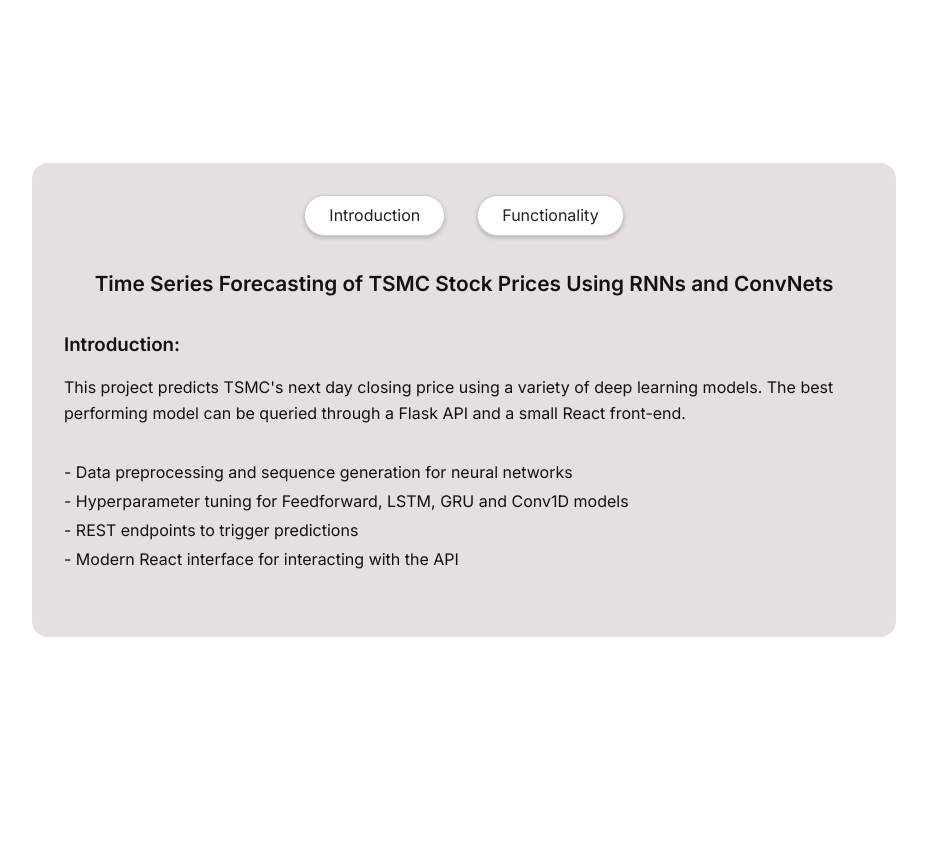
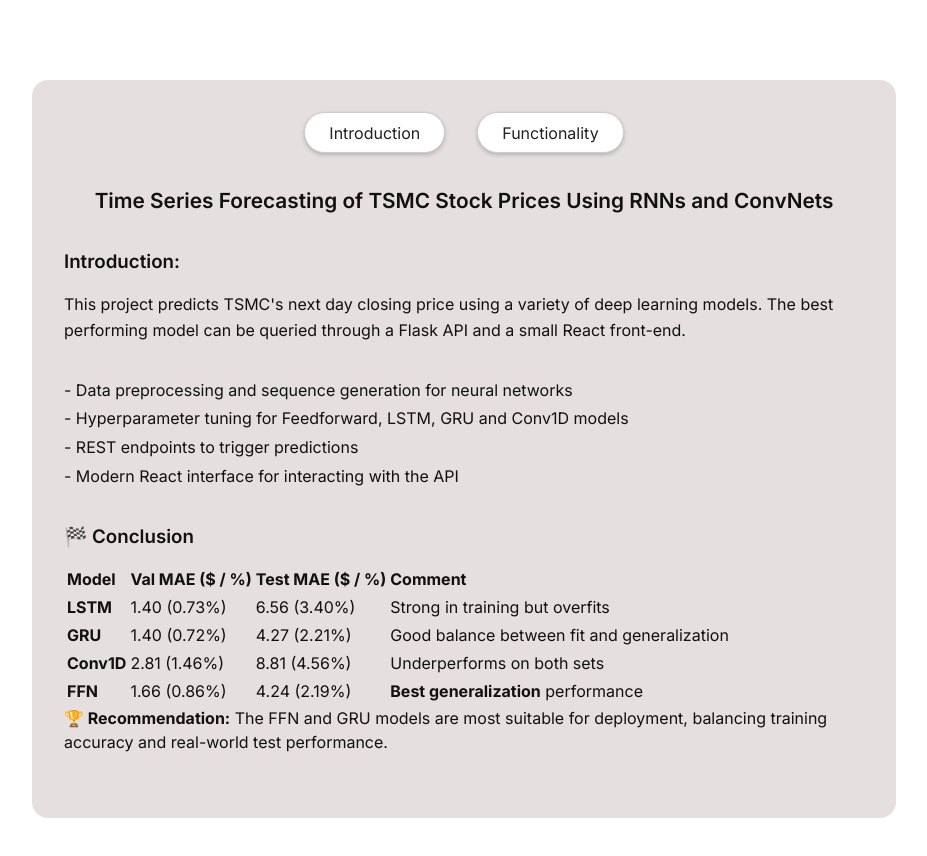
Before and after one commit to hungkaihsin/Time-Series-Forecasting-of-TSMC-Stock-Prices-Using-RNNs-and-ConvNets, a React (Vite) app in the folder frontend/: page /intro in a window 1280 px wide. Shown: the top 856 px of the page, without its empty margins (176-1103 px from the left). Before the commit the page ends 800 px from the top, so only its background shows below. Built offline with nearby package versions, Linux system fonts and the light colour scheme.

Commit message:
feat: add the conclusion section and anaylsis part

```diff
--- a/frontend/src/pages/IntroductionPage.jsx
+++ b/frontend/src/pages/IntroductionPage.jsx
@@ -30,6 +30,49 @@
           <li>- Modern React interface for interacting with the API</li>
         </ul>
       </section>
+
+      <section className="section">
+        <h3>🏁 Conclusion</h3>
+        <table className="conclusion-table">
+          <thead>
+            <tr>
+              <th>Model</th>
+              <th>Val MAE ($ / %)</th>
+              <th>Test MAE ($ / %)</th>
+              <th>Comment</th>
+            </tr>
+          </thead>
+          <tbody>
+            <tr>
+              <td><strong>LSTM</strong></td>
+              <td>1.40 (0.73%)</td>
+              <td>6.56 (3.40%)</td>
+              <td>Strong in training but overfits</td>
+            </tr>
+            <tr>
+              <td><strong>GRU</strong></td>
+              <td>1.40 (0.72%)</td>
+              <td>4.27 (2.21%)</td>
+              <td>Good balance between fit and generalization</td>
+            </tr>
+            <tr>
+              <td><strong>Conv1D</strong></td>
+              <td>2.81 (1.46%)</td>
+              <td>8.81 (4.56%)</td>
+              <td>Underperforms on both sets</td>
+            </tr>
+            <tr>
+              <td><strong>FFN</strong></td>
+              <td>1.66 (0.86%)</td>
+              <td>4.24 (2.19%)</td>
+              <td><strong>Best generalization</strong> performance</td>
+            </tr>
+          </tbody>
+        </table>
+        <div className="recommendation">
+          <strong>🏆 Recommendation:</strong> The FFN and GRU models are most suitable for deployment, balancing training accuracy and real-world test performance.
+        </div>
+      </section>
     </div>
   )
 }
--- a/frontend/src/pages/PredictionPage.css
+++ b/frontend/src/pages/PredictionPage.css
@@ -100,3 +100,27 @@
 .intro-page {
   animation: fadeIn 0.6s ease forwards;
 }
+
+.analysis-section {
+  background: #f5f5f5;
+  border-radius: 1rem;
+  padding: 1.5rem;
+  margin-top: 2rem;
+  box-shadow: 0 2px 8px rgba(0, 0, 0, 0.1);
+}
+
+.model-analysis h4 {
+  margin-bottom: 0.5rem;
+  font-size: 1.1rem;
+}
+
+.model-analysis h5 {
+  margin-top: 1rem;
+  font-weight: 600;
+}
+
+.model-analysis ul {
+  padding-left: 1.2rem;
+  margin-top: 0.5rem;
+  line-height: 1.6;
+}
--- a/frontend/src/pages/PredictionPage.jsx
+++ b/frontend/src/pages/PredictionPage.jsx
@@ -6,6 +6,61 @@
 import './PredictionPage.css'
 
 const MODELS = ['lstm', 'gru', 'conv1d', 'ffn']
+
+const modelInsights = {
+  lstm: (
+    <div className="model-analysis">
+      <h4>📘 1. LSTM</h4>
+      <p><strong>Validation MAE:</strong> $1.40 (0.73%)</p>
+      <p><strong>Test MAE:</strong> $6.56 (3.40%)</p>
+      <h5>Analysis:</h5>
+      <ul>
+        <li>Shows solid performance on the validation set.</li>
+        <li>However, it generalizes poorly on the test set, with the <strong>highest test error</strong> among all models.</li>
+        <li>Visuals reveal a moderate fit, but it occasionally lags during sudden price movements.</li>
+      </ul>
+    </div>
+  ),
+  gru: (
+    <div className="model-analysis">
+      <h4>📘 2. GRU</h4>
+      <p><strong>Validation MAE:</strong> $1.40 (0.72%)</p>
+      <p><strong>Test MAE:</strong> $4.27 (2.21%)</p>
+      <h5>Analysis:</h5>
+      <ul>
+        <li>Nearly identical validation performance to LSTM.</li>
+        <li><strong>Better generalization</strong> on the test set with significantly lower MAE.</li>
+        <li>Prediction curves align closely with true prices, showing robust modeling of price trends.</li>
+      </ul>
+    </div>
+  ),
+  conv1d: (
+    <div className="model-analysis">
+      <h4>🌊 3. Conv1D</h4>
+      <p><strong>Validation MAE:</strong> $2.81 (1.46%)</p>
+      <p><strong>Test MAE:</strong> $8.81 (4.56%)</p>
+      <h5>Analysis:</h5>
+      <ul>
+        <li>This model has the <strong>worst performance</strong> in both validation and test phases.</li>
+        <li>Predictions are overly smoothed and <strong>miss sharper transitions</strong>.</li>
+        <li>Indicates that Conv1D might not capture long-term dependencies well with current settings.</li>
+      </ul>
+    </div>
+  ),
+  ffn: (
+    <div className="model-analysis">
+      <h4>🧠 4. Feedforward Neural Network (FFN)</h4>
+      <p><strong>Validation MAE:</strong> $1.66 (0.86%)</p>
+      <p><strong>Test MAE:</strong> $4.24 (2.19%)</p>
+      <h5>Analysis:</h5>
+      <ul>
+        <li>Slightly worse validation MAE than LSTM/GRU, but comparable.</li>
+        <li><strong>Best test MAE</strong>, narrowly beating GRU.</li>
+        <li>Visually, it aligns well with true values and works efficiently with simpler architecture.</li>
+      </ul>
+    </div>
+  )
+}
 
 export default function PredictionPage() {
   const [model, setModel] = useState(MODELS[0])
@@ -96,6 +151,10 @@
               />
             </div>
           </div>
+
+          <div className="analysis-section">
+            {modelInsights[model]}
+          </div>
         </div>
       )}
     </div>
```
